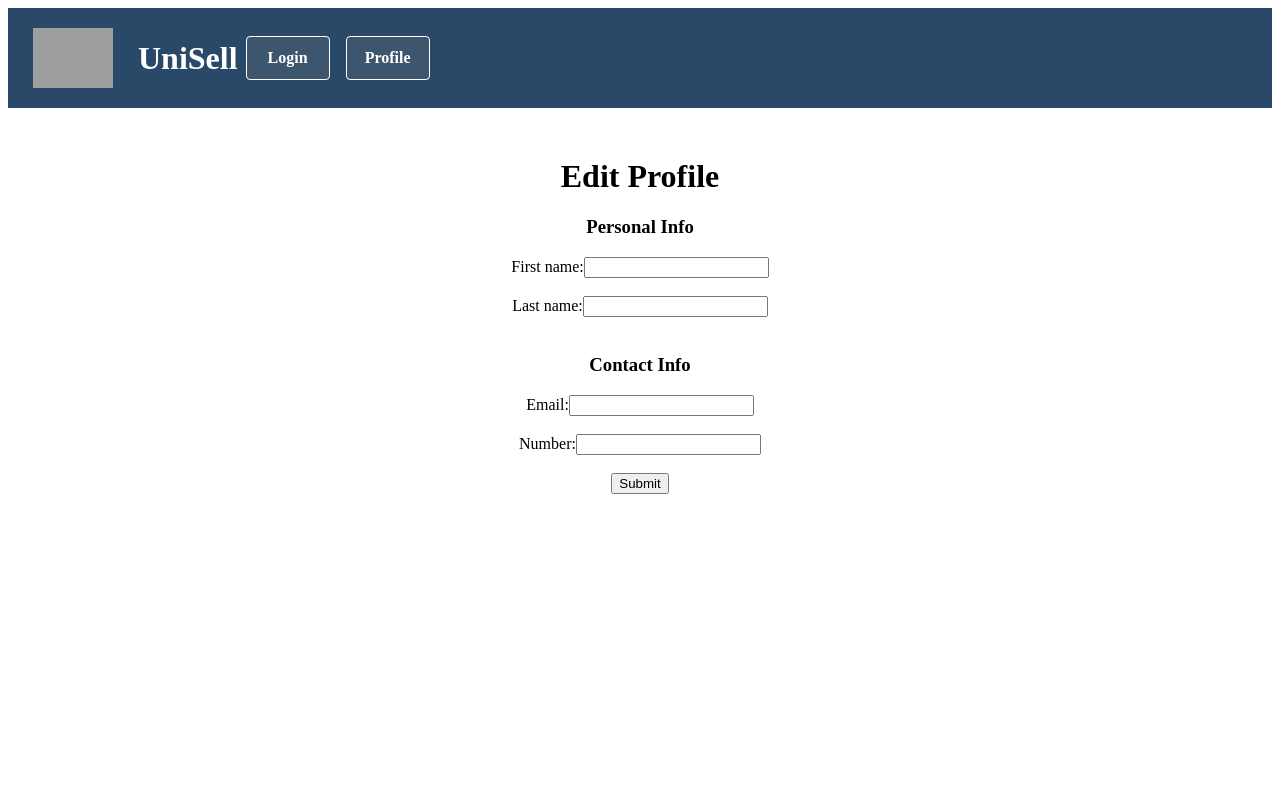
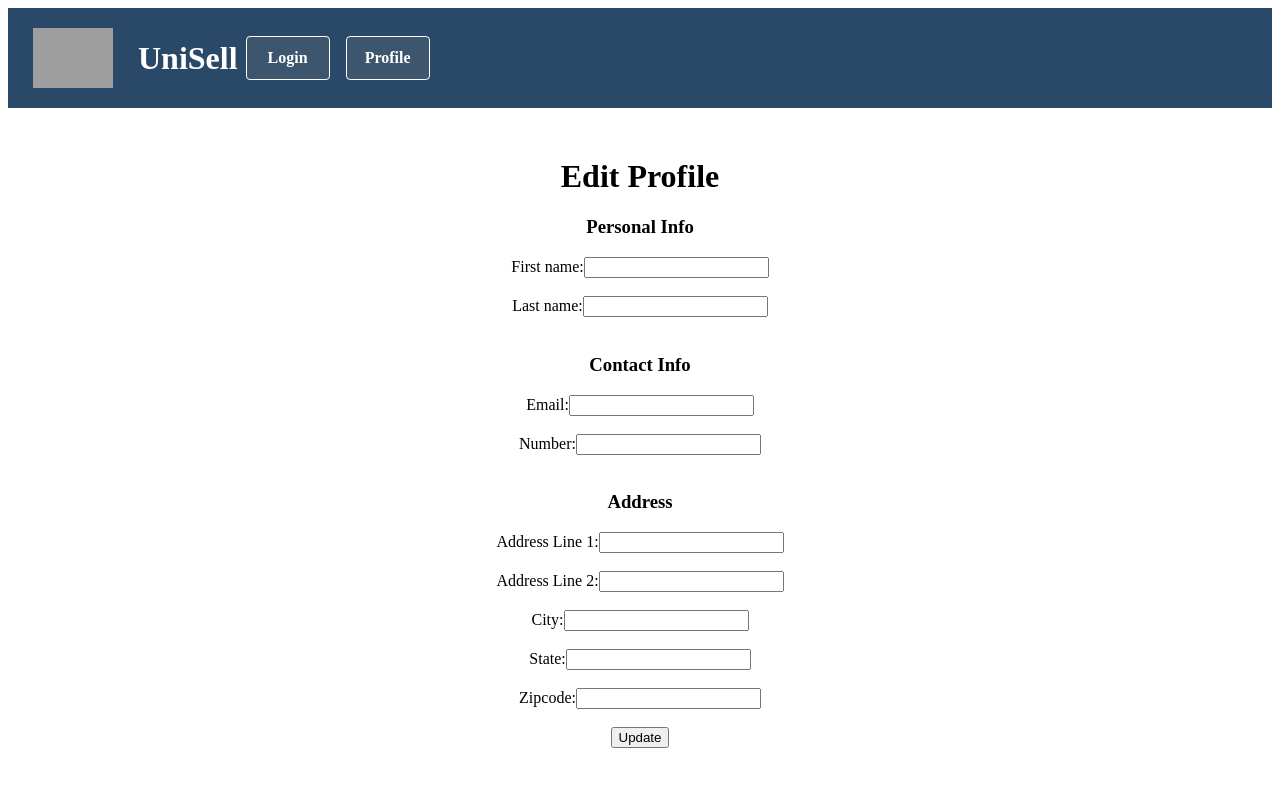
Before and after one commit to CS196Illinois/Group12-FA21, an Angular app in the folder Project/GroupProject/: page / in a window 1280 px wide. Shown: the top 786 px of the page. Built offline with nearby package versions, Linux system fonts and the light colour scheme; grey boxes are pictures that could not be loaded.

Commit message:
Created-profile-edit-page

```diff
--- a/Project/GroupProject/src/app/edit-profile/edit-profile.component.html
+++ b/Project/GroupProject/src/app/edit-profile/edit-profile.component.html
@@ -21,7 +21,20 @@
                 <label for="number">Number:</label>
                 <input type="text" id="number" name="number"><br><br>
             </div>
-            <input type="submit" value="Submit">
+            <h3>Address</h3>
+            <div class="Address">
+                <label for="address1">Address Line 1:</label>
+                <input type="text" id="address1" name="address1"><br><br>
+                <label for="address2">Address Line 2:</label>
+                <input type="text" id="address2" name="address2"><br><br>
+                <label for="city">City:</label>
+                <input type="text" id="city" name="city"><br><br>
+                <label for="state">State:</label>
+                <input type="text" id="state" name="state"><br><br>
+                <label for="zipcode">Zipcode:</label>
+                <input type="text" id="zipcode" name="zipcode"><br><br>
+            </div>
+            <input type="submit" value="Update">
         </form>
     </div>
 </div>
```
Also changed, not shown: 1 other file (tests, documents, lock files or other folders).
